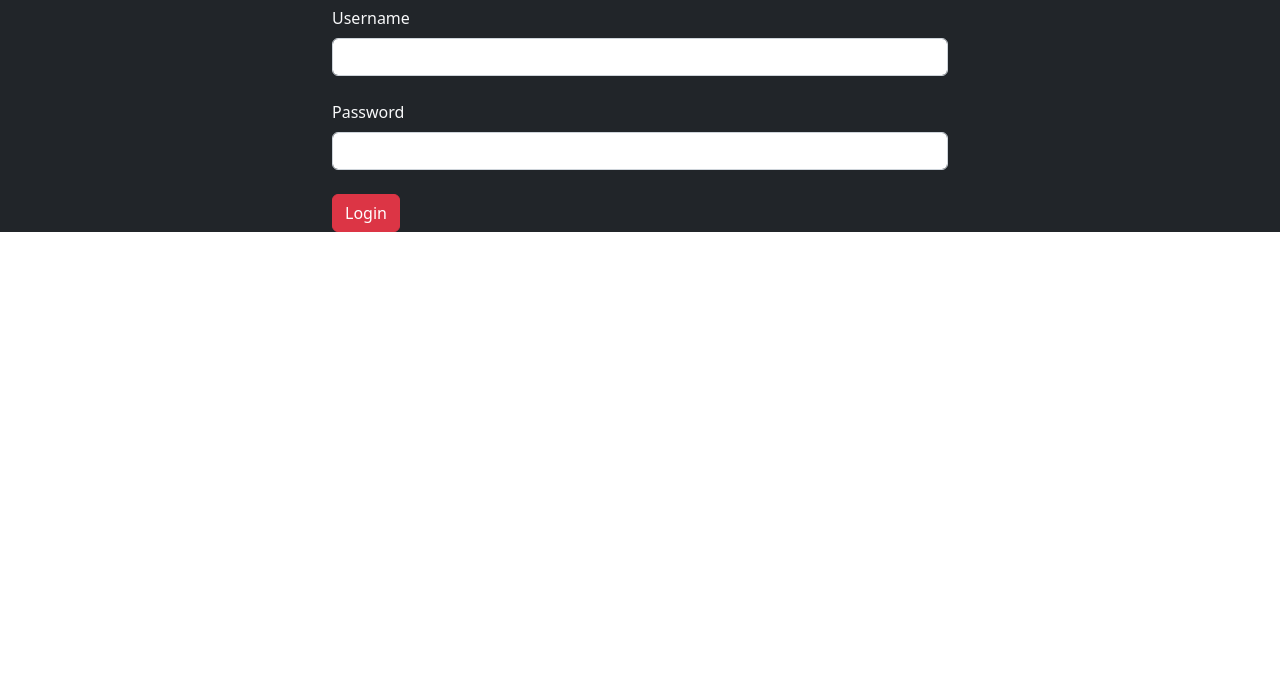
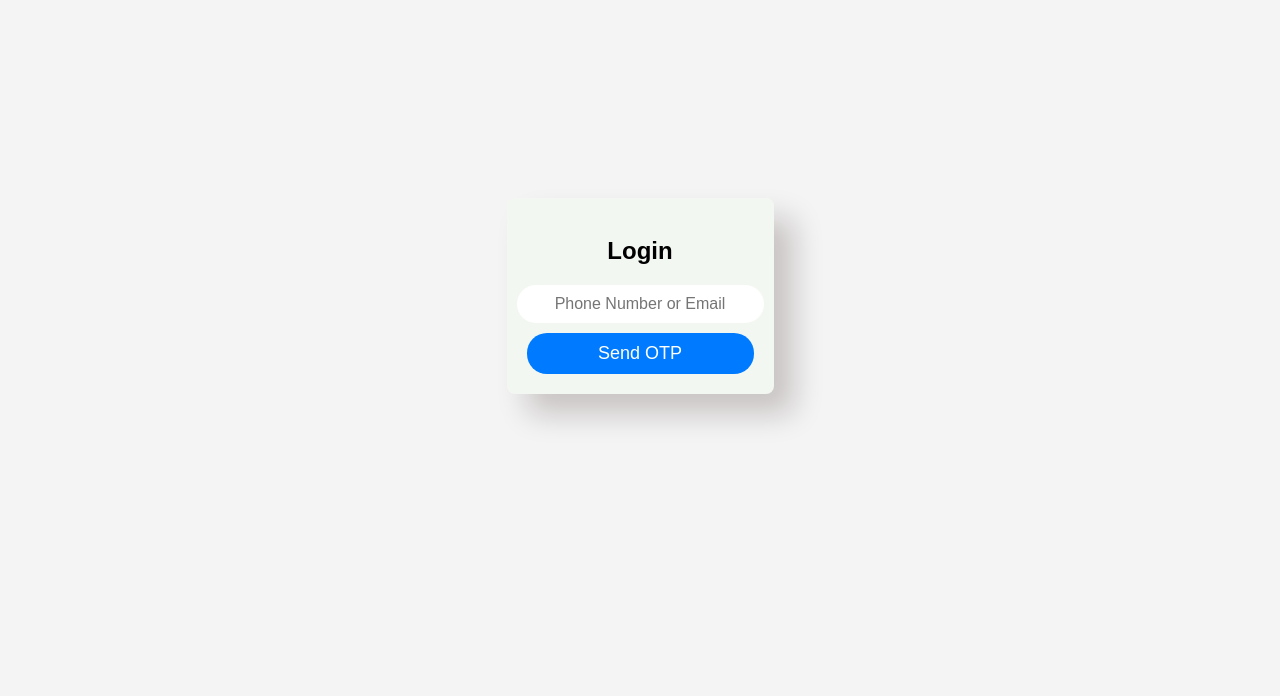
Before and after one commit to Mahtab-Hossain/Custome-Mobile-BackCover, a plain HTML site: page login.html in a window 1280 px wide. Shown: the part 104-800 px from the top of the page. Drawn offline with nearby package versions, Linux system fonts and the light colour scheme.

Commit message:
modified login page

```diff
--- a/login.html
+++ b/login.html
@@ -3,29 +3,75 @@
 <head>
     <meta charset="UTF-8">
     <meta name="viewport" content="width=device-width, initial-scale=1.0">
-    <title>Login</title>
-    <link rel="stylesheet" href="styles.css">
-    <!-- Link to Bootstrap CSS via CDN -->
-    <link rel="stylesheet" href="https://cdn.jsdelivr.net/npm/bootstrap@5.2.3/dist/css/bootstrap.min.css">
+    <link rel="stylesheet" href="index.css">
+    <style>
+        body {
+            font-family: Arial, sans-serif;
+            background-color: #f4f4f4;
+            margin: 0;
+            padding: 0;
+            display: flex;
+            justify-content: center;
+            align-items: center;
+            height: 100vh;
+        }
+
+        .container {
+            background-color: rgb(243, 247, 241);
+            border-radius: 8px;
+            box-shadow: 20px 20px 30px rgba(32, 4, 4, 0.2);
+            padding: 20px;
+            text-align: center;
+        }
+
+        h2 {
+            margin-bottom: 20px;
+        }
+
+        .input-group {
+            display: flex;
+            flex-direction: column;
+            align-items: center;
+        }
+
+        input {
+            width: 100%;
+            padding: 10px;
+            margin-bottom: 10px;
+            border: 1px rgb(250, 181, 181);
+            border-radius: 20px;
+            text-align: center;
+
+        }
+
+        button {
+            width: 100%;
+            background-color: #007bff;
+            color: #fff;
+            border: none;
+            border-radius: 20px;
+            padding: 10px 10px;
+            cursor: pointer;
+        }
+
+        #otpDiv {
+            display: none;
+        }
+
+    </style>
+    <title>Login Page</title>
 </head>
 <body>
-    <div class="container-fluid bg-dark">
-        <div class="row justify-content-center mt-5">
-            <div class="col-md-6">
-                <div class="login-form">
-                    <h2 class="mb-4">Login</h2>
-                    <form id="login-form">
-                        <div class="mb-4">
-                            <label for="username" class="form-label text-light">Username</label>
-                            <input type="text" class="form-control" id="username" name="username" required>
-                        </div>
-                        <div class="mb-4">
-                            <label for="password" class="form-label text-light">Password</label>
-                            <input type="password" class="form-control" id="password" name="password" required>
-                        </div>
-                        <button type="submit" class="btn btn-danger">Login</button>
-                    </form>
-                </div>
+    <div class="container">
+        <h2>Login</h2>
+        <div id="login-form">
+            <div class="input-group">
+                <input type="text" id="inputField" placeholder="Phone Number or Email">
+                <button id="sendOTPBtn">Send OTP</button>
+            </div>
+            <div id="otpDiv">
+                <input type="text" id="otpField" placeholder="Enter OTP">
+                <button id="loginBtn">Login</button>
             </div>
         </div>
     </div>
```
